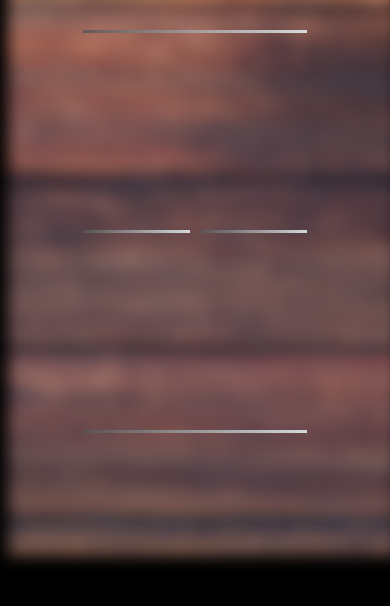
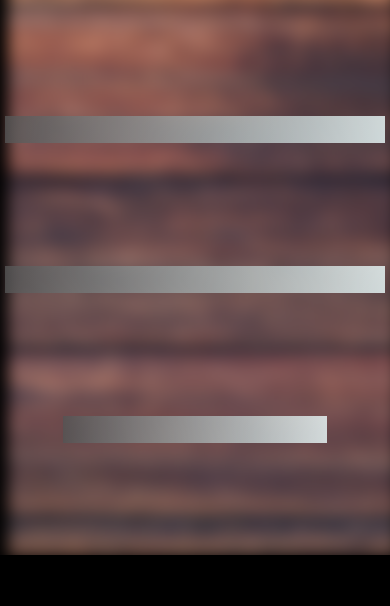
Before and after one commit to kalle-gonzales/Module-2, a website built with Parcel: page html/index.html in a window 390 px wide. Shown: the part 297-903 px from the top of the page. After the commit the page ends 852 px from the top, so only its background shows below. Built offline with nearby package versions, Linux system fonts and the light colour scheme.

Commit message:
last commit before merge
some minor changes
start to fix the responsive design

```diff
--- a/css/navbar.css
+++ b/css/navbar.css
@@ -261,6 +261,17 @@ fieldset > div > input {
   color: var(--color_active_nav_text);
 }
 
+.preview_alleRezepte {
+  visibility: hidden;
+  background-image: linear-gradient(to right, #eff,  #555);
+  width: 98%;
+  position: absolute;
+  text-align: right;
+  bottom: 0px;
+  padding-right: 2%;
+  color: var(--color_active_nav_text);
+}
+
 .rezept_des_tages {
   position: relative;
 }
--- a/css/style.css
+++ b/css/style.css
@@ -33,11 +33,12 @@ h1{
 
 h3{
     background-image: linear-gradient(to right, #555, #eff);
+    height: 20px;
     /* background-color: white; */
     color: #bcf;
     opacity: 0.8;
     background-blend-mode: screen;
-    padding: .1rem 1rem;
+    padding: .1rem 1rem .3rem 1rem;
 }
 
 a:link{
@@ -152,12 +153,79 @@ a:hover{
 }
 
 @media (max-width: 800px){
+    body{
+        font-size: .75rem;
+    }
+
+    .hauptgericht_of_the_day{
+        display: flex;
+        flex-direction: row;
+        justify-content: flex-start;
+        width: 80vw;
+        height: 200px;
+    }
+
+    .vorspeise_of_the_day{
+        display: flex;
+        flex-direction: row;
+        justify-content: flex-start;
+        width: 40vw;
+        height: 200px;
+    }
+
+    .dessert_of_the_day{
+        display: flex;
+        flex-direction: row;
+        justify-content: flex-start;
+        width: 40vw;
+        height: 200px;
+    }
+
     .drink_of_the_day{
         display: flex;
         flex-direction: row;
         justify-content: flex-start;
-        width: 60vw;
+        width: 80vw;
         height: 200px;
+    }
+}
+
+@media (max-width: 400px){
+
+    .hauptgericht_of_the_day{
+        display: flex;
+        flex-direction: column;
+        justify-content: flex-start;
+        width: 100vw;
+        height: 150px;
+    }
+
+    .double_row {
+        display: flex;
+        flex-direction: row;
+        flex-wrap: wrap;
+    }
+
+    .dessert_of_the_day{
+        display: flex;
+        width: 100vw;
+        height: 150px;
+    }
+
+    .vorspeise_of_the_day{
+        display: flex;
+        flex-direction: column;
+        justify-content: flex-start;
+        width: 100vw;
+        height: 150px;
+    }
+
+    .drink_of_the_day{
+        display: flex;
+        flex-direction: column;
+        justify-content: flex-start;
+        width: 100vw;
+        height: 150px;
     }
 }
 
@@ -181,8 +249,8 @@ a:hover{
     flex-direction: row;
     flex-wrap: wrap;
     justify-content: center;
-    width: 90vw;
-    text-align: center;
+    /*width: 90vw;*/
+    /*text-align: center;*/
 }
 
 .rezept{
@@ -195,6 +263,7 @@ a:hover{
     width: 20vw;
     height: 10vw;
     background-color: grey;
+    position: relative;
 }
 
 .btn_choice{
@@ -202,6 +271,18 @@ a:hover{
     padding-top: 50px;
     color: #eef;
 }
+
+@media (max-width: 768px){
+    .rezept{
+        display: flex;
+        flex-direction: row;
+        justify-content: flex-start;
+        width: 60vw;
+        height: 100px;
+        position: relative;
+    }
+}
+
 
 /* +++++++++++++++++++++++++++++++++ */
 /*          Rezept Hinzufügen        */
```
Also changed, not shown: javascript/alleRezepte.js (+48 -3 lines).
